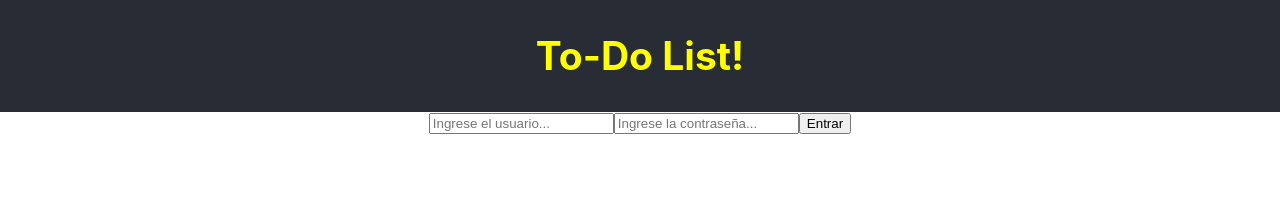
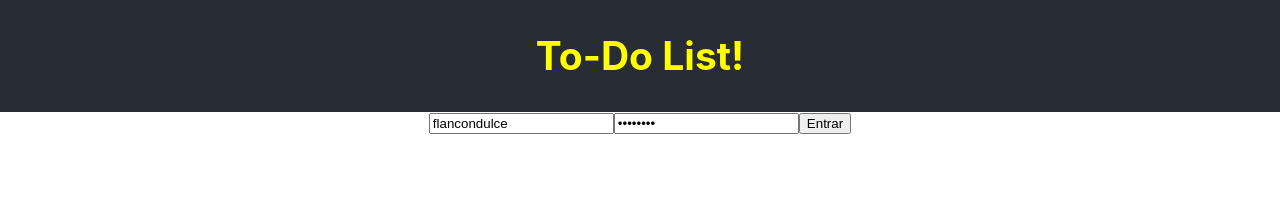
Before and after one commit to BouzORT/TF-TodoList-2021Jul, a React (Create React App) app: page /login in a window 1280 px wide. Shown: the top 202 px of the page. Built offline with nearby package versions, Linux system fonts and the light colour scheme.

Commit message:
Login con API!

```diff
--- a/src/App.css
+++ b/src/App.css
@@ -16,6 +16,10 @@
 
 .titulo {
   color: yellow;
+}
+
+.mensaje-error {
+  color: darkred;
 }
 
 @media (prefers-reduced-motion: no-preference) {
--- a/src/App.js
+++ b/src/App.js
@@ -3,6 +3,7 @@ import { Route, Switch } from 'react-router-dom';
 import Titulo from './components/Titulo';
 import Inicio from './components/Inicio';
 import Login from './components/Login';
+import PageNotFound from './components/PageNotFound';
 import './App.css';
 
 const App = () => {
@@ -15,6 +16,7 @@ const App = () => {
         <Switch>
           <Route path="/" component={Inicio} exact />
           <Route path="/login" component={Login} exact />
+          <Route component={PageNotFound} />
         </Switch>
       </div>
     </div>
--- a/src/components/Login.js
+++ b/src/components/Login.js
@@ -1,15 +1,67 @@
-import React from 'react';
+import React, { useState } from 'react';
+import { withRouter } from 'react-router-dom';
 
-const Login = props => {
+const Login = ({ history }) => {
+  const [usuario, setUsuario] = useState('flancondulce');
+  const [password, setPassword] = useState('flanders');
+  const [mensajeError, setMensajeError] = useState('');
+
+  const handleChangeUsuario = ({ target: { value } }) => {
+    setUsuario(value);
+  };
+
+  const handleChangePassword = ({ target: { value } }) => {
+    setPassword(value);
+  };
+
+  const btnClick = () => {
+    const body = {
+      usuario,
+      password,
+    };
+
+    setMensajeError('');
+
+    fetch('http://destinos.develotion.com/login.php', {
+      method: 'POST',
+      headers: {
+        'Content-type': 'application/json',
+      },
+      body: JSON.stringify(body),
+    })
+      .then(res => res.json())
+      .then(res => {
+        console.log('Seeee!', res);
+        if (res.codigo === 200) {
+          sessionStorage.setItem('token', res.apiKey);
+          sessionStorage.setItem('userId', res.id);
+          history.push('/');
+        } else {
+          setMensajeError(`Error :-( -> ${res.mensaje}`);
+        }
+      })
+      .catch(res => {
+        setMensajeError(`Error :-( -> ${res.mensaje}`);
+      });
+  };
+
   return (
-    <div>
-      <input type="text" placeholder="Ingrese el usuario..." />
-      <input type="password" placeholder="Ingrese la contraseña..." />
-      <input type="button" value="Entrar" />
-    </div>
+    <>
+      <div>
+        <input type="text" placeholder="Ingrese el usuario..." value={usuario} onChange={handleChangeUsuario} />
+        <input
+          type="password"
+          placeholder="Ingrese la contraseña..."
+          value={password}
+          onChange={handleChangePassword}
+        />
+        <input type="button" value="Entrar" onClick={btnClick} />
+      </div>
+      <p className="mensaje-error">{mensajeError}</p>
+    </>
   );
 };
 
 Login.propTypes = {};
 
-export default Login;
+export default withRouter(Login);
--- /dev/null
+++ b/src/components/PageNotFound.js
@@ -0,0 +1,7 @@
+import React from 'react';
+
+const PageNotFound = () => <p className="mensaje-error">Error 404: Page Not Found</p>;
+
+PageNotFound.propTypes = {};
+
+export default PageNotFound;
```
